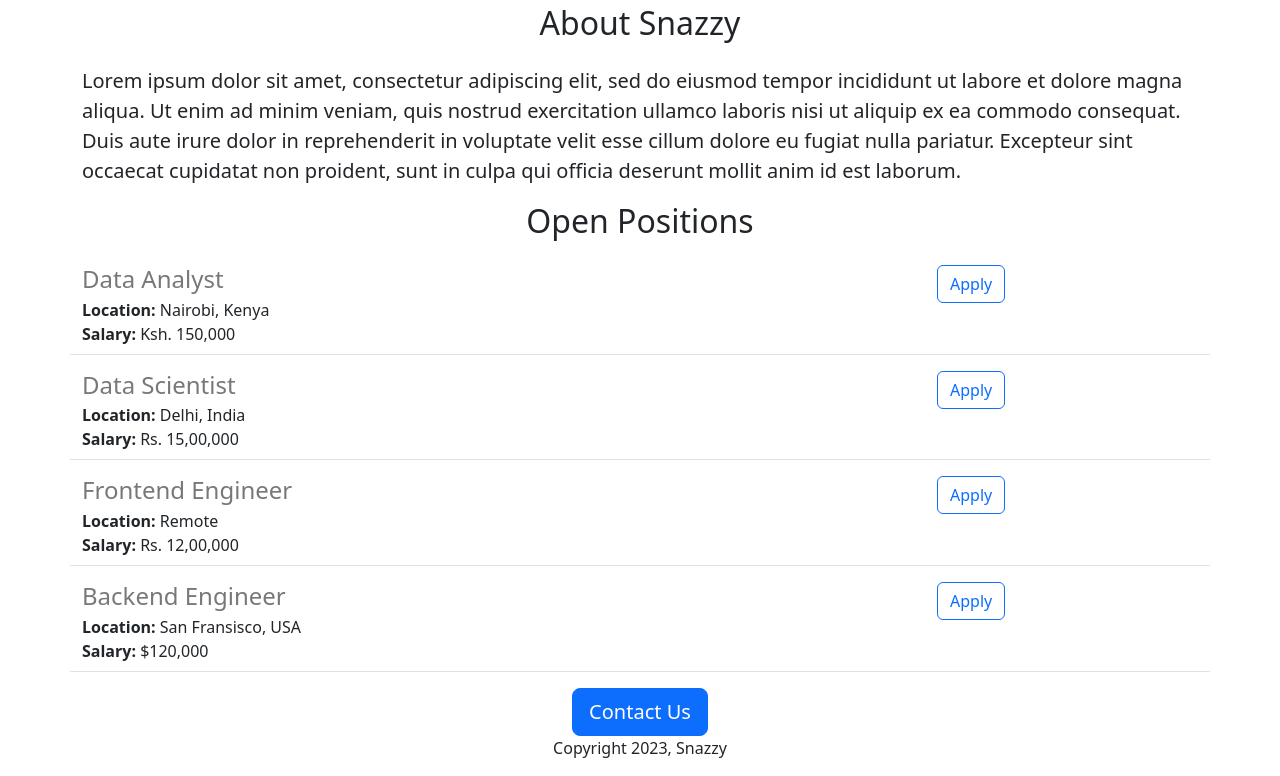
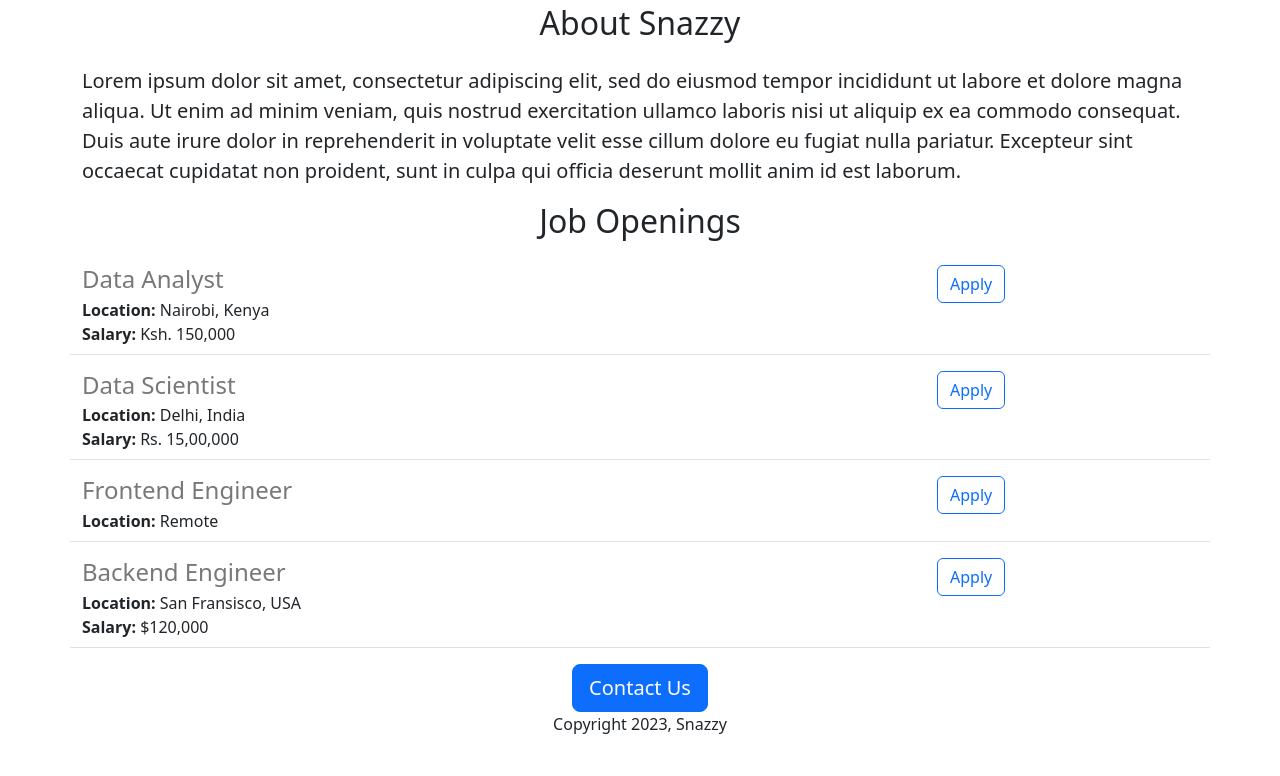
Before and after one commit to dizzysnazzy/snazzy-careers-website-v2, a Flask app: page / in a window 1280 px wide. Shown: the part 444-1220 px from the top of the page. After the commit the page ends 1178 px from the top, so only its background shows below. Run offline with Flask 2, Linux system fonts and the light colour scheme.

Commit message:
Few changes

```diff
--- a/app.py
+++ b/app.py
@@ -18,8 +18,7 @@
   {
     'id' : 3,
     'title' : 'Frontend Engineer',
-    'location' : 'Remote',
-    'salary' : 'Rs. 12,00,000'
+    'location' : 'Remote'
   },
   {
     'id' : 4,
--- a/templates/home.html
+++ b/templates/home.html
@@ -21,7 +21,7 @@
     <p class="lead">
       Lorem ipsum dolor sit amet, consectetur adipiscing elit, sed do eiusmod tempor incididunt ut labore et dolore magna aliqua. Ut enim ad minim veniam, quis nostrud exercitation ullamco laboris nisi ut aliquip ex ea commodo consequat. Duis aute irure dolor in reprehenderit in voluptate velit esse cillum dolore eu fugiat nulla pariatur. Excepteur sint occaecat cupidatat non proident, sunt in culpa qui officia deserunt mollit anim id est laborum.
     </p>
-    <h2 class="text-center mt-2 mb-4">Open Positions</h2>
+    <h2 class="text-center mt-2 mb-4">Job Openings</h2>
     <p>
       {% for job in jobs %}
         {% include 'jobitem.html' %}
```
